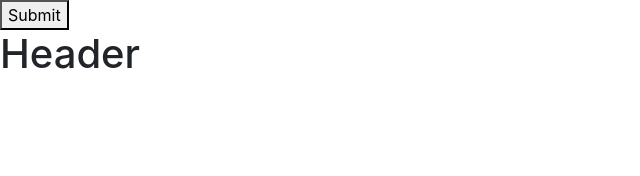
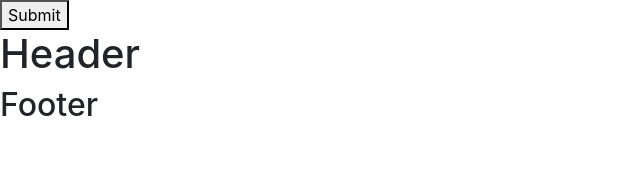
Before and after one commit to durgeshraju/react-projects, a React (Create React App) app in the folder 2.LandingPages/lawsuits/: page / in a window 1280 px wide. Shown: the top 176 px of the page, without its empty margins (0-640 px from the left). Built offline with nearby package versions, Linux system fonts and the light colour scheme.

Commit message:
footer component boilerplate and header path set in app js file

```diff
--- a/2.LandingPages/lawsuits/src/App.js
+++ b/2.LandingPages/lawsuits/src/App.js
@@ -1,12 +1,14 @@
 import { Fragment } from "react";
 import Button from "./sharedUI/Button";
 import Header from "./components/Header/Header";
+import Footer from "./components/Footer/Footer";
 
 function App() {
   return (
     <Fragment>
       <Button />
       <Header />
+      <Footer />
     </Fragment>
   );
 }
--- /dev/null
+++ b/2.LandingPages/lawsuits/src/components/Footer/Footer.js
@@ -0,0 +1,8 @@
+const Footer = props => {
+    return(
+        <footer>
+            <h2>Footer</h2>
+        </footer>
+    )
+}
+export default Footer;
```
